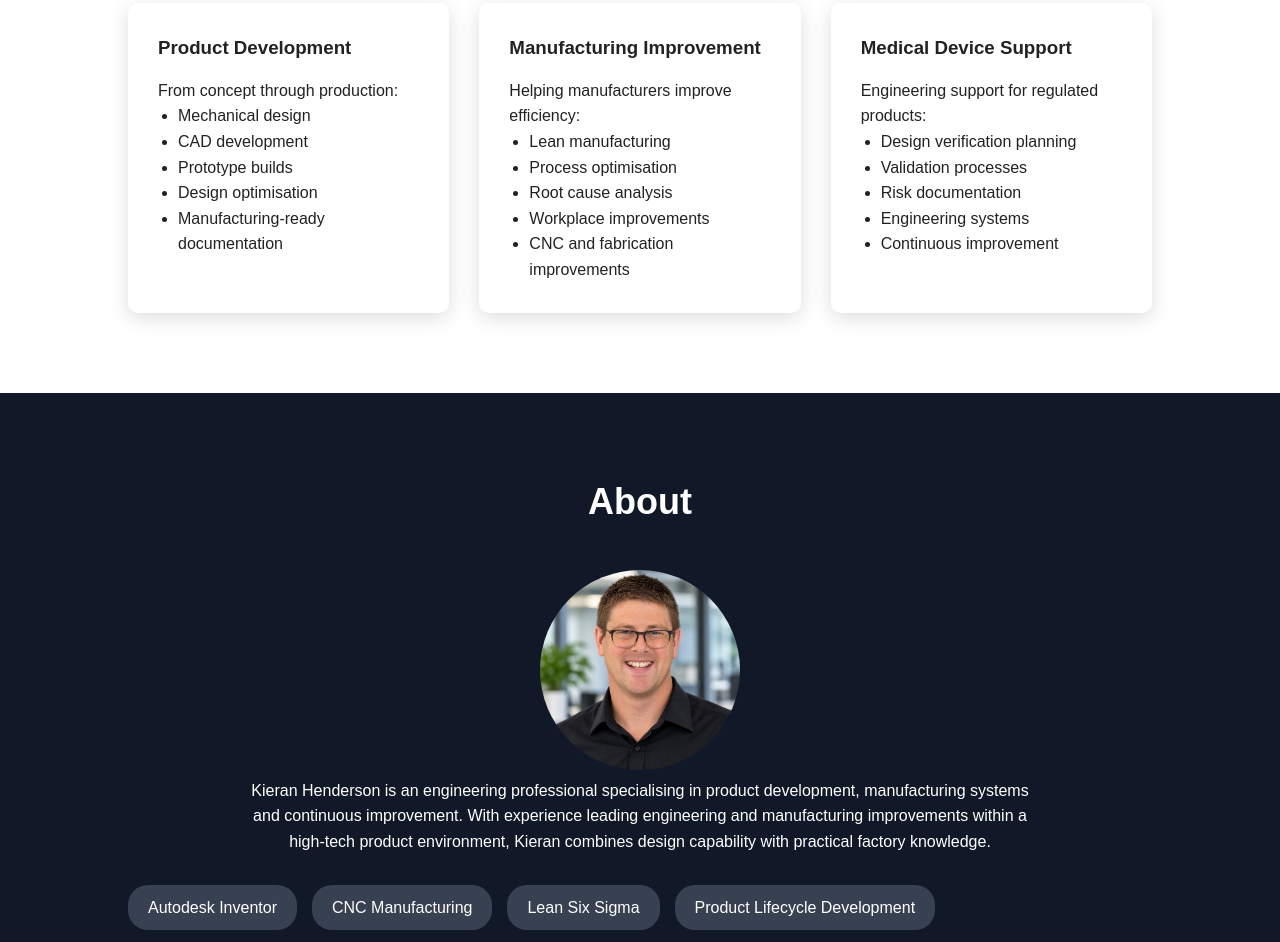
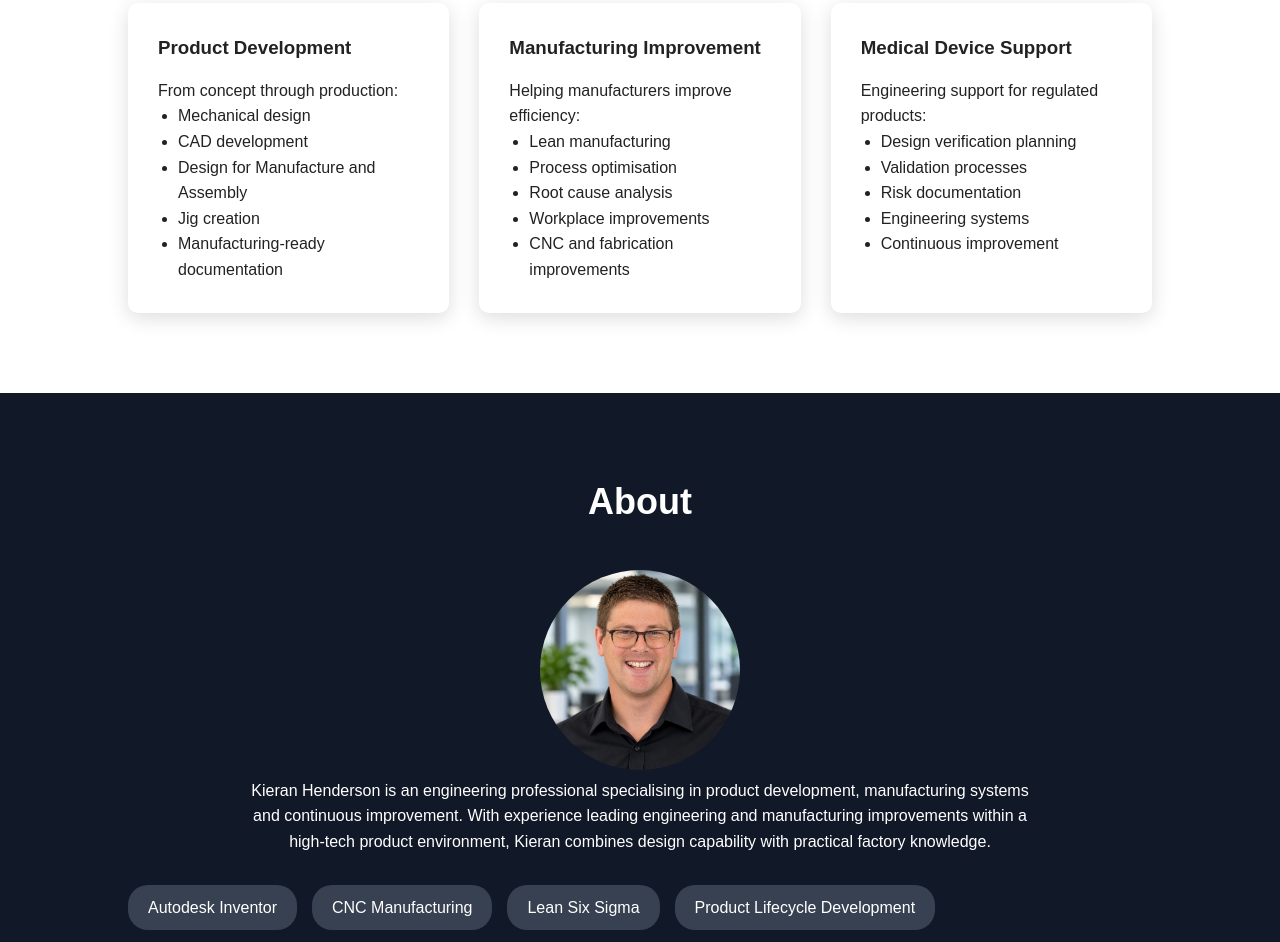
Before and after one commit to khendersonengineering-hub/henderson-engineering., a plain HTML site: page index.html in a window 1280 px wide. Shown: the part 1031-1973 px from the top of the page. Drawn offline with Linux system fonts and the light colour scheme.

Commit message:
Update index.html

```diff
--- a/index.html
+++ b/index.html
@@ -67,8 +67,8 @@ From concept through production:
 <ul>
 <li>Mechanical design</li>
 <li>CAD development</li>
-<li>Prototype builds</li>
-<li>Design optimisation</li>
+<li>Design for Manufacture and Assembly</li>
+<li>Jig creation</li>
 <li>Manufacturing-ready documentation</li>
 </ul>
 
```
